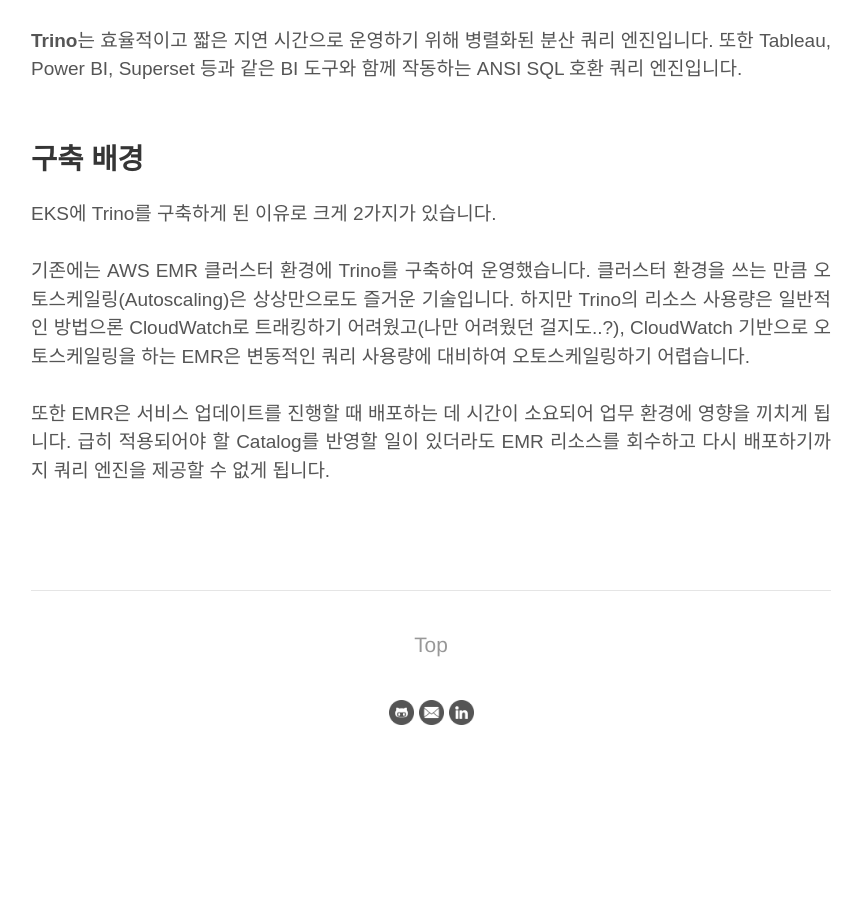
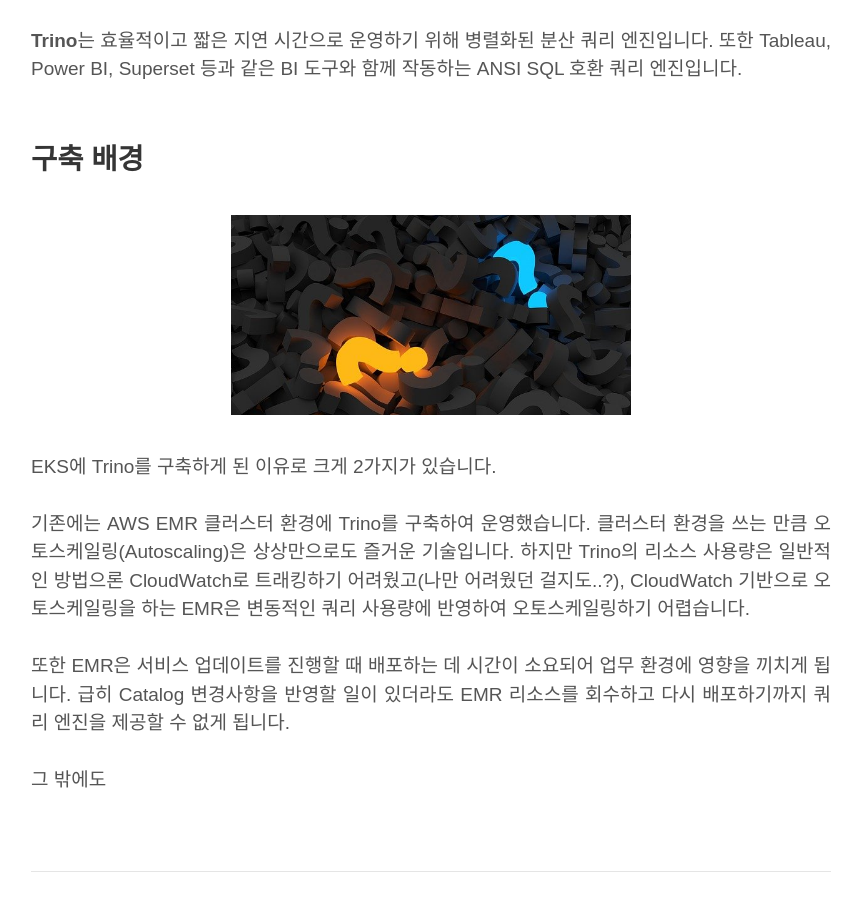
Before and after one commit to daru1027/daru1027.github.io, a Jekyll site: the page built from _posts/2022-09-16-eks-on-trino-part1.md, in a window 1280 px wide and 900 px high, scrolled down 1641 px. Shown: the whole window, without its empty margins (209-1070 px from the left). Built offline with Jekyll 4.4.1, drawn with Linux system fonts in a browser that asks for light colours; before the commit the page ends 2423 px from its top, so only the background shows below that.

Commit message:
ADD: 이미지 추가

```diff
--- a/_posts/2022-09-16-eks-on-trino-part1.md
+++ b/_posts/2022-09-16-eks-on-trino-part1.md
@@ -22,9 +22,11 @@
 <br/><br/>
 
 ## 구축 배경
+<img src = "/post_images/eks-on-trino-part1/question-mark.jpg" width="400" height=auto>
 EKS에 Trino를 구축하게 된 이유로 크게 2가지가 있습니다.
 <br/><br/>
-기존에는 AWS EMR 클러스터 환경에 Trino를 구축하여 운영했습니다. 클러스터 환경을 쓰는 만큼 오토스케일링(Autoscaling)은 상상만으로도 즐거운 기술입니다. 하지만 Trino의 리소스 사용량은 일반적인 방법으론 CloudWatch로 트래킹하기 어려웠고(나만 어려웠던 걸지도..?), CloudWatch 기반으로 오토스케일링을 하는 EMR은 변동적인 쿼리 사용량에 대비하여 오토스케일링하기 어렵습니다.
+기존에는 AWS EMR 클러스터 환경에 Trino를 구축하여 운영했습니다. 클러스터 환경을 쓰는 만큼 오토스케일링(Autoscaling)은 상상만으로도 즐거운 기술입니다. 하지만 Trino의 리소스 사용량은 일반적인 방법으론 CloudWatch로 트래킹하기 어려웠고(나만 어려웠던 걸지도..?), CloudWatch 기반으로 오토스케일링을 하는 EMR은 변동적인 쿼리 사용량에 반영하여 오토스케일링하기 어렵습니다.
 <br/><br/>
-또한 EMR은 서비스 업데이트를 진행할 때 배포하는 데 시간이 소요되어 업무 환경에 영향을 끼치게 됩니다. 급히 적용되어야 할 Catalog를 반영할 일이 있더라도 EMR 리소스를 회수하고 다시 배포하기까지 쿼리 엔진을 제공할 수 없게 됩니다.
+또한 EMR은 서비스 업데이트를 진행할 때 배포하는 데 시간이 소요되어 업무 환경에 영향을 끼치게 됩니다. 급히 Catalog 변경사항을 반영할 일이 있더라도 EMR 리소스를 회수하고 다시 배포하기까지 쿼리 엔진을 제공할 수 없게 됩니다.
 <br/><br/>
+그 밖에도
```
Also changed, not shown: post_images/eks-on-trino-part1/question-mark.jpg (added).
